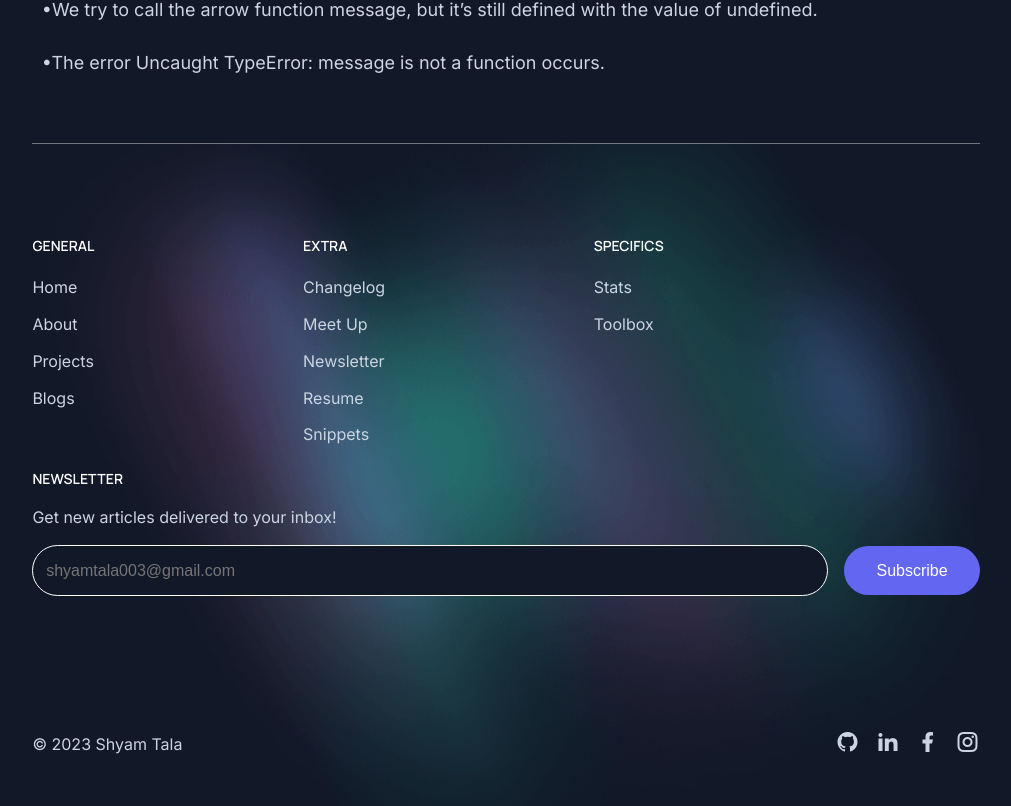
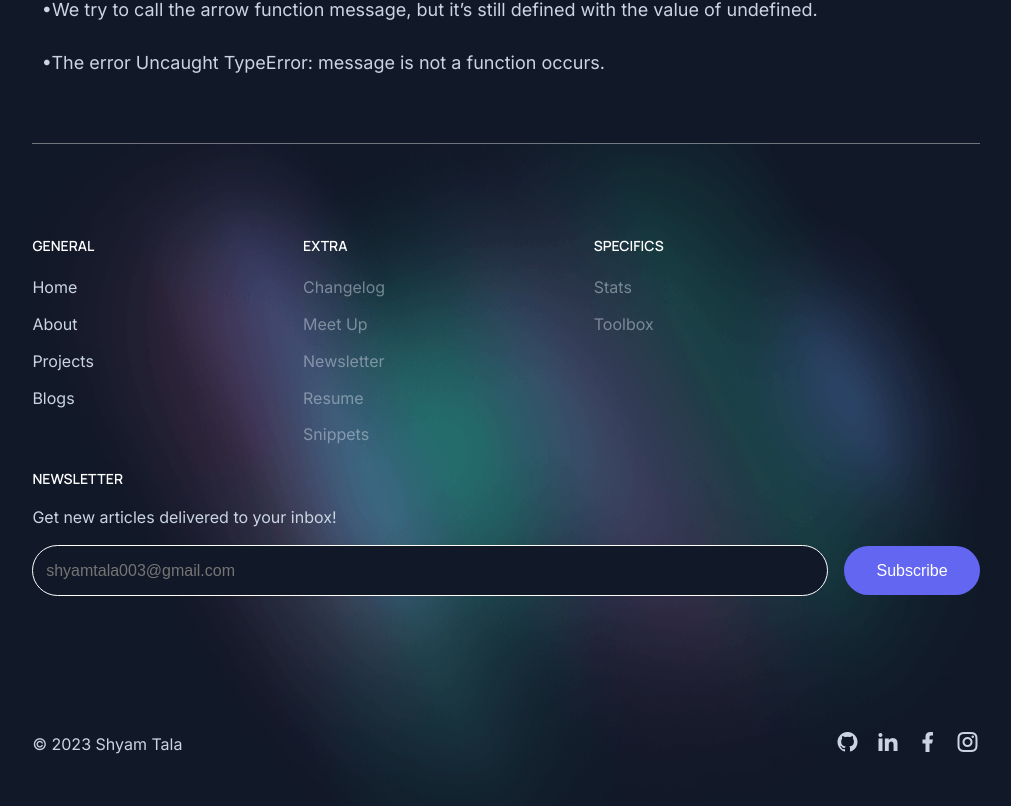
Before and after one commit to shyamtala003/my_portfolio, a React (Vite) app: page /hoisting in a window 1280 px wide. Shown: the part 3677-4483 px from the top of the page, without its empty margins (134-1145 px from the left). Built offline with nearby package versions, Linux system fonts and the light colour scheme.

Commit message:
minor fixes

```diff
--- a/src/components/Footer.jsx
+++ b/src/components/Footer.jsx
@@ -26,29 +26,29 @@ const Footer = ({ theme }) => {
 
           <div className="link_list">
             <p className="link_heading">extra</p>
-            <Link to="/" className="link">
+            <Link to="/" className="link link_under_construction" title="Page Under Construction">
               changelog
             </Link>
-            <Link to="/" className="link">
+            <Link to="/" className="link link_under_construction" title="Page Under Construction" >
               meet up
             </Link>
-            <Link to="/" className="link">
+            <Link to="/" className="link link_under_construction" title="Page Under Construction" >
               newsletter
             </Link>
-            <Link to="/" className="link">
+            <Link to="/" className="link link_under_construction" title="Page Under Construction" >
               resume
             </Link>
-            <Link to="/" className="link">
+            <Link to="/" className="link link_under_construction" title="Page Under Construction" >
               snippets
             </Link>
           </div>
 
           <div className="link_list">
             <p className="link_heading">specifics</p>
-            <Link to="/" className="link">
+            <Link to="/" className="link link_under_construction" title="Page Under Construction" >
               stats
             </Link>
-            <Link to="/" className="link">
+            <Link to="/" className="link link_under_construction" title="Page Under Construction" >
               toolbox
             </Link>
           </div>
--- a/src/components/home/Heading.jsx
+++ b/src/components/home/Heading.jsx
@@ -9,8 +9,7 @@ const Heading = ({ theme }) => {
     <main className={theme === "dark" ? "dark" : "light"}>
       <div className="heading">
         <h1 className="heading_text">
-          I'm <span>Shyam</span>. I'm a passionate frontend developer and
-          blogger from India.
+          I'm <span>Shyam</span>. I'm a passionate frontend developer from India.
         </h1>
         <div className="devloper_img">
           <LazyLoadImage alt="shyam tala" effect="blur" src={devImage} />
@@ -25,7 +24,7 @@ const Heading = ({ theme }) => {
         </Link>
       </div>
 
-      <h1 className="heading_end">~~~</h1>
+      <h1 className="heading_end">∿∿∿</h1>
     </main>
   );
 };
--- a/src/style/blogs.css
+++ b/src/style/blogs.css
@@ -30,8 +30,8 @@ section.blog_section {
 
 .blog_card .card_img {
     width: 100%;
-    height: 393px;
-    min-height: 350px;
+    height: 420px;
+    min-height: 420px;
     /* background: red; */
     overflow: hidden;
     border-radius: 1rem;
@@ -89,6 +89,7 @@ section.blog_section {
 
 @media screen and (max-width:1150px) {
     .blogs_container {
+        margin-top: -.5rem;
         grid-template-columns: repeat(2, 1fr);
         gap: 2rem;
     }
--- a/src/style/footer.css
+++ b/src/style/footer.css
@@ -66,6 +66,13 @@ footer .footer_content {
     color: var(--text-secondary);
     text-transform: capitalize;
     margin-block: .4rem;
+}
+
+.link_list a.link_under_construction
+{
+    opacity: .5;
+    cursor: no-drop;
+    pointer-events: stroke;
 }
 
 .link_list a.link:hover {
--- a/src/style/home.css
+++ b/src/style/home.css
@@ -113,13 +113,13 @@ a.about_link {
     }
 
     .heading {
-        padding-top: 0rem;
+        padding-top: 3rem;
         width: 100%;
         display: flex;
         align-items: center;
         justify-content: center;
         flex-direction: column-reverse;
-        gap: 2rem;
+        gap: 0.5rem;
     }
 
     h1.heading_text {
@@ -146,7 +146,7 @@ a.about_link {
     }
 
     .btn_group {
-        margin-top: 3rem;
+        padding-top: 1rem;
         display: flex;
         align-items: center;
         flex-direction: column;
@@ -154,7 +154,7 @@ a.about_link {
     }
 
     .btn_group a {
-        min-width: 280px;
+        /* min-width: 280px; */
         max-width: 480px;
     }
 }
```
Also changed, not shown: src/assets/profile_pic.jpg (added).
